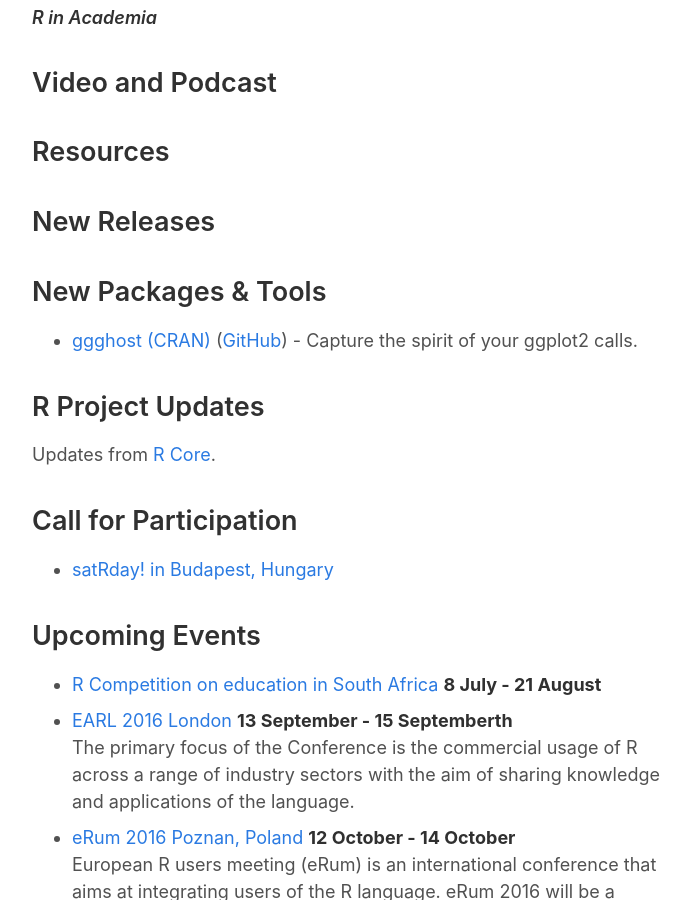
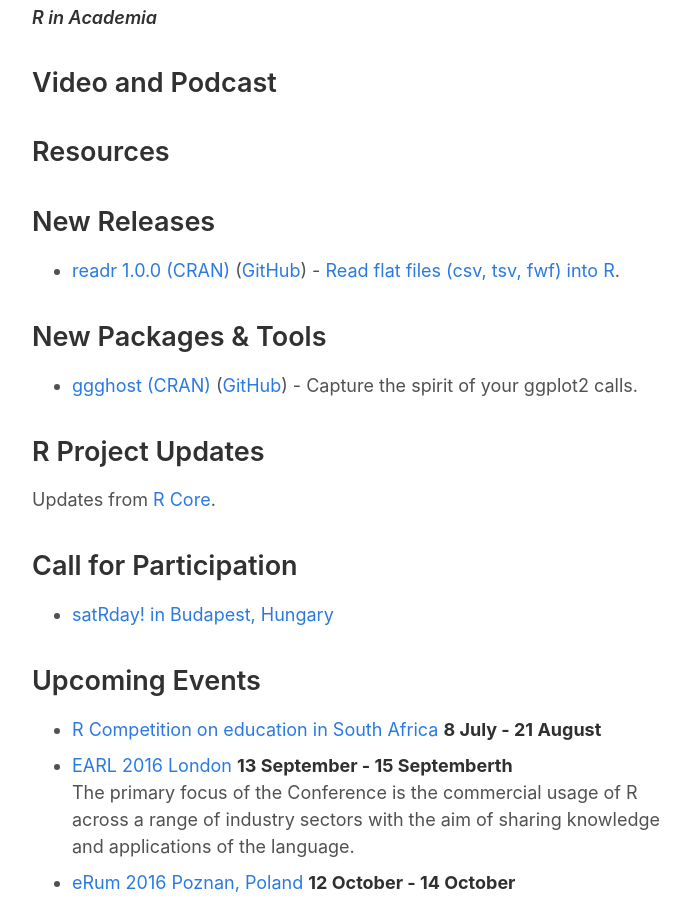
Before and after one commit to rweekly/rweekly.org, a Jekyll site: the page built from draft.md, in a window 1280 px wide and 900 px high, scrolled down 597 px. Shown: the whole window, without its empty margins (293-983 px from the left). Built offline with Jekyll 4.4.1, drawn with Linux system fonts in a browser that asks for light colours; comment, search, counter and statistics services are not loaded.

Commit message:
readr 1.0.0

```diff
--- a/draft.md
+++ b/draft.md
@@ -37,6 +37,8 @@
 
 ## New Releases
 
+* [readr 1.0.0 (CRAN)](https://cran.r-project.org/web/packages/readr/index.html) ([GitHub](https://github.com/hadley/readr/)) - [Read flat files (csv, tsv, fwf) into R](https://blog.rstudio.org/2016/08/05/readr-1-0-0/).
+
 
 ## New Packages & Tools
 
```
